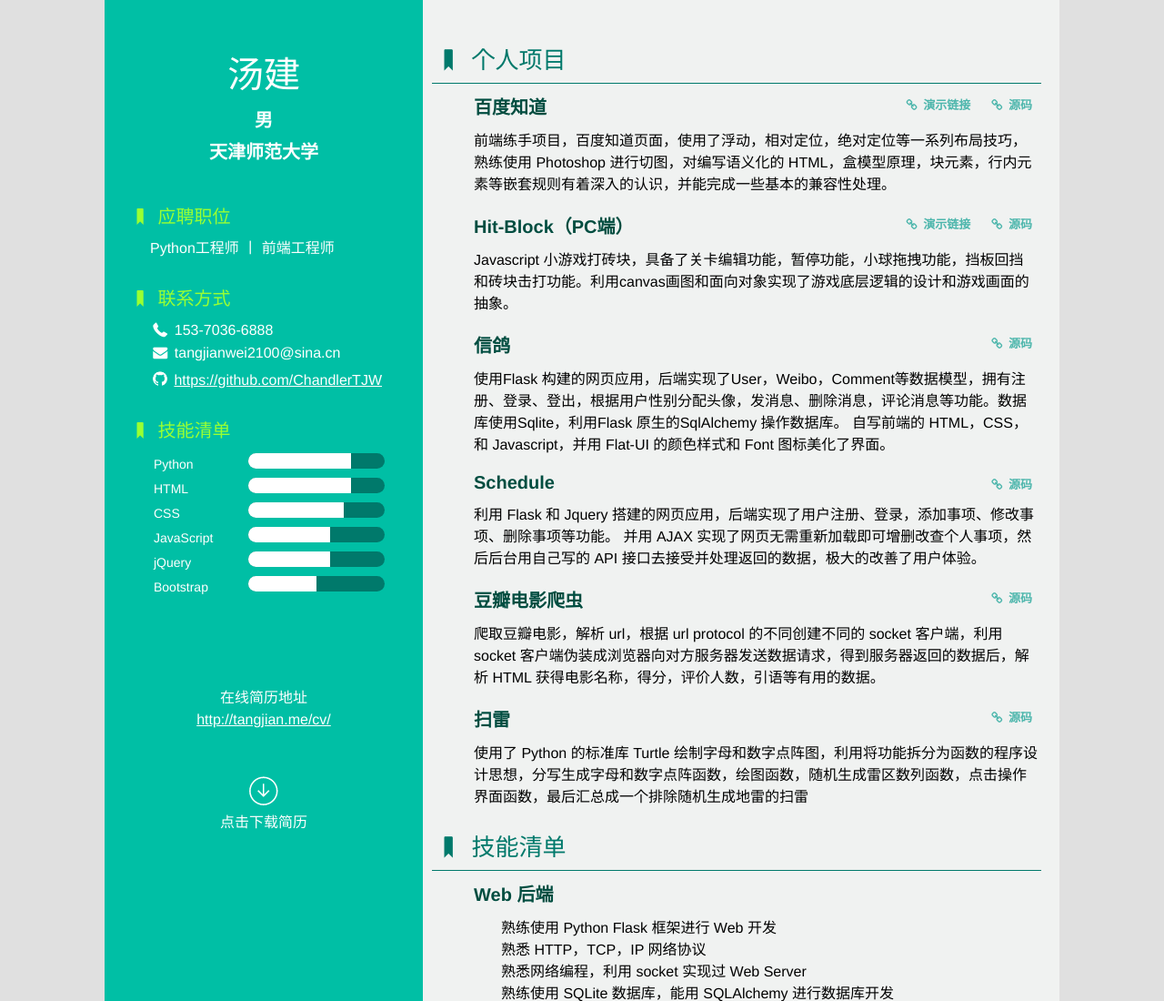
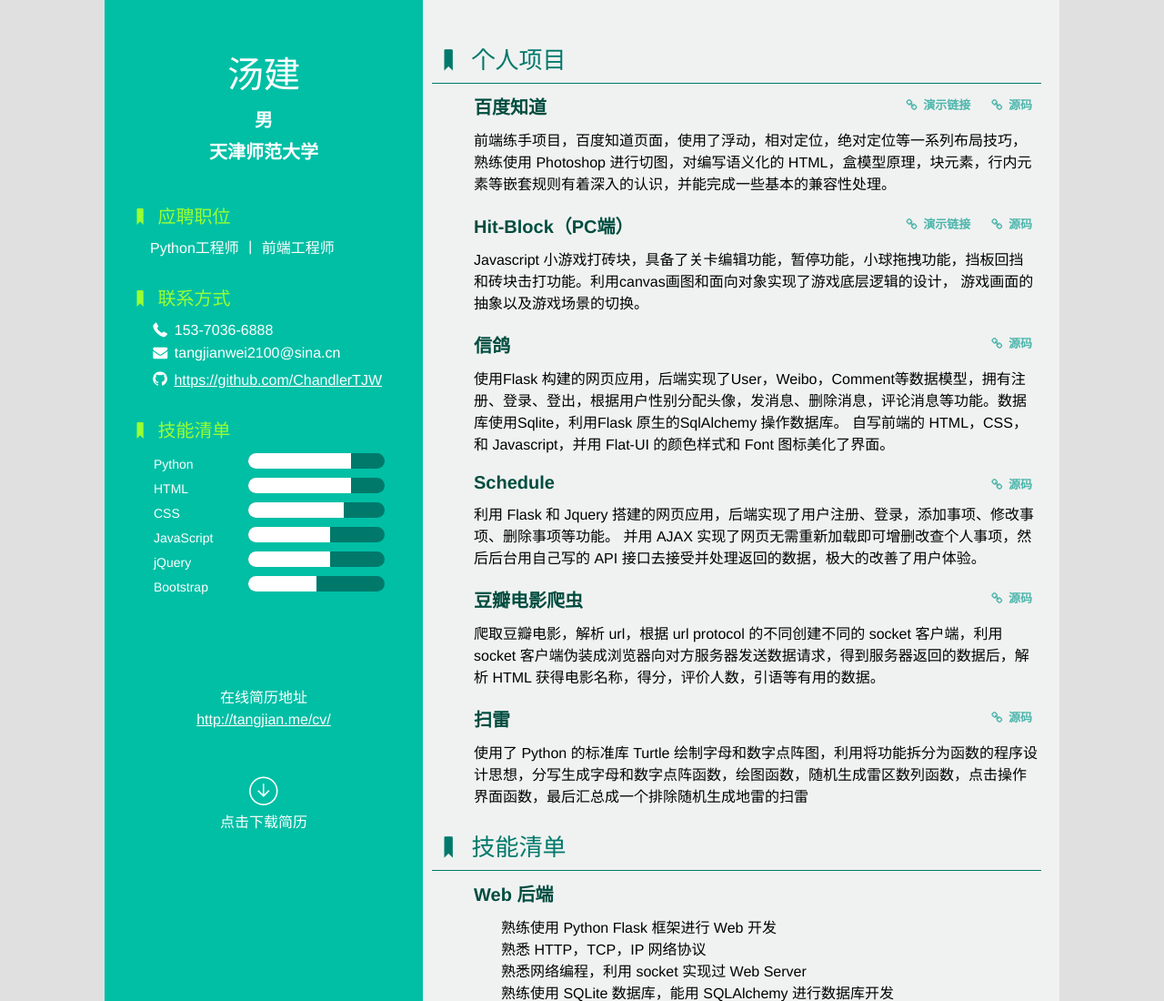
Before and after one commit to ChandlerTJW/cv, a plain HTML site: page index.html in a window 1280 px wide. Shown: the top 1100 px of the page at 91% size. Drawn offline with Linux system fonts and the light colour scheme.

Commit message:
'更新'

```diff
--- a/index.html
+++ b/index.html
@@ -140,7 +140,7 @@
                                 </span>
                             </h3>
                             <p>
-                                Javascript 小游戏打砖块，具备了关卡编辑功能，暂停功能，小球拖拽功能，挡板回挡和砖块击打功能。利用canvas画图和面向对象实现了游戏底层逻辑的设计和游戏画面的抽象。
+                                Javascript 小游戏打砖块，具备了关卡编辑功能，暂停功能，小球拖拽功能，挡板回挡和砖块击打功能。利用canvas画图和面向对象实现了游戏底层逻辑的设计， 游戏画面的抽象以及游戏场景的切换。
 
                             </p>
                         </li>
--- a/static/css/main.css
+++ b/static/css/main.css
@@ -41,7 +41,7 @@ li, ul {
 /* container */
 .container {
     width: 1050px;
-    height: 1530px;
+    height: 2000px;
     position: relative;
     margin: 0 auto;
 }
```
Also changed, not shown: 1 other file.
